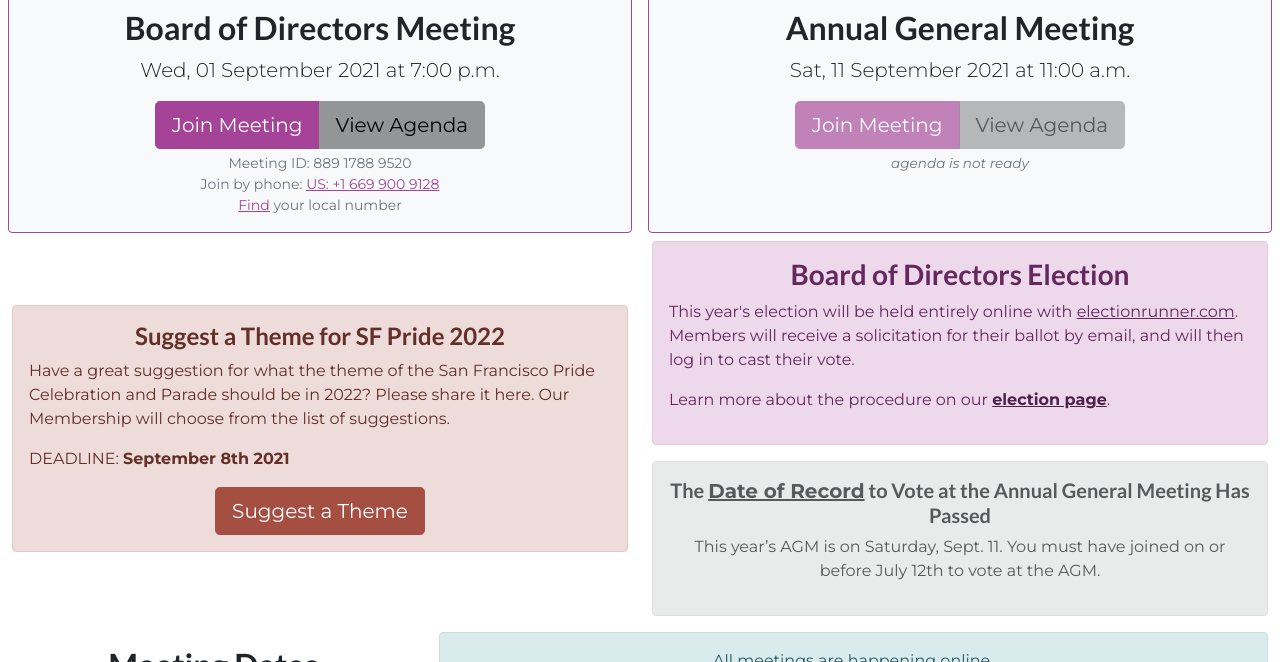
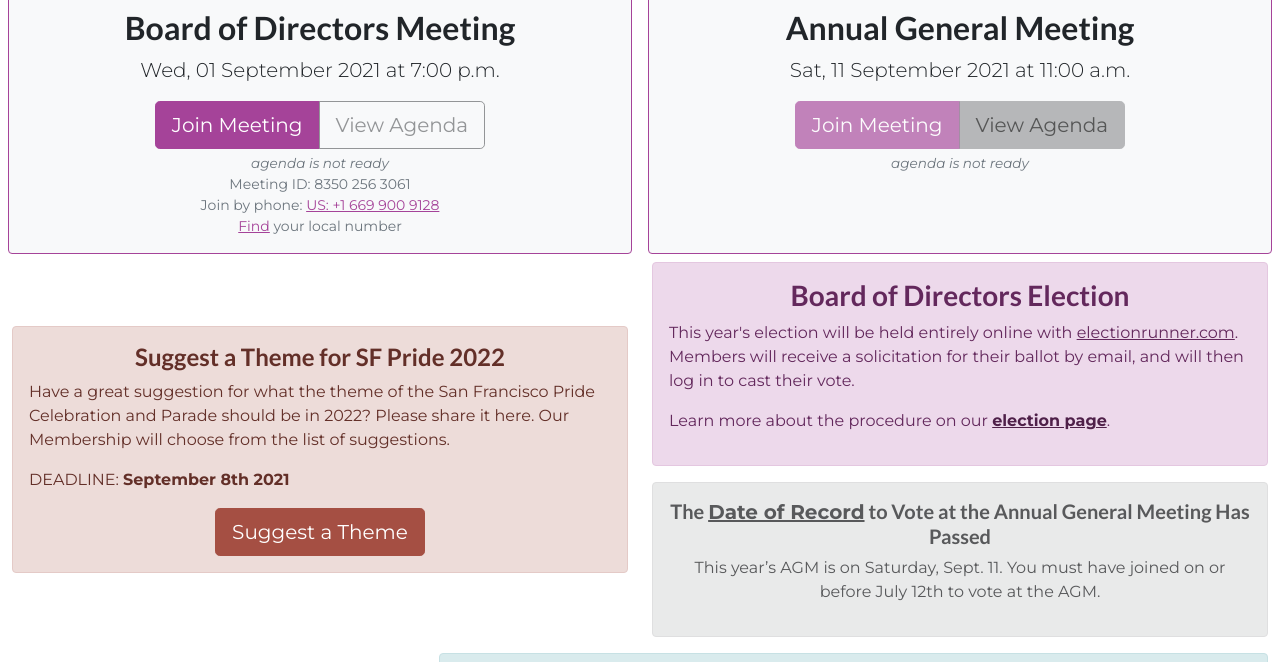
Before and after one commit to sfpride/members, a Jekyll site: the page built from index.html, in a window 1280 px wide and 900 px high, cut to the strip 238-900 px from the top of the window. Built offline with Jekyll 4.4.1, drawn with Linux system fonts in a browser that asks for light colours; some web fonts are replaced.

Commit message:
Update meetings.yml

```diff
--- a/_data/meetings.yml
+++ b/_data/meetings.yml
@@ -3,10 +3,10 @@
   type: "board"
   date: "Sept 1, 2021"
   time: "7:00 p.m."
-  zoom-link: "https://us02web.zoom.us/j/88917889520"
-  zoom-id: "889 1788 9520"
-  agenda: "https://cdn.sfpride.org/docs/meetings/20210901-sfpride-boardmeeting-agenda.pdf"
-  # packet: "https://cdn.sfpride.org/docs/meetings/20210804-sfpride-boardmeeting-packet.pdf"
+  zoom-link: "https://us02web.zoom.us/j/83502563061?pwd=ZGQxVXNuNUczMHR4VDZLVUNwMVF2UT09"
+  zoom-id: "8350 256 3061"
+  #agenda: "https://cdn.sfpride.org/docs/meetings/20210901-sfpride-boardmeeting-agenda.pdf"
+  packet: "https://cdn.sfpride.org/docs/meetings/20210901-sfpride-boardmeeting-packet.pdf"
 - title: Membership Meeting
   active: false
   type: membership
```
